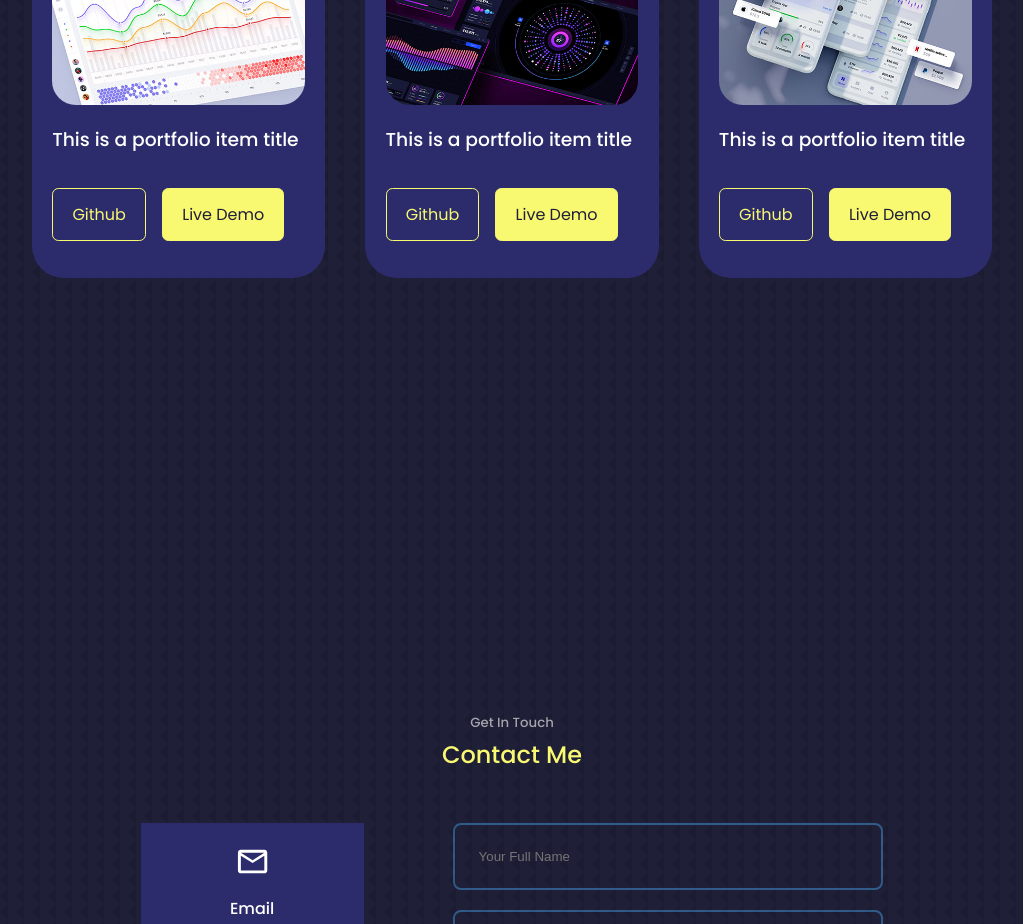
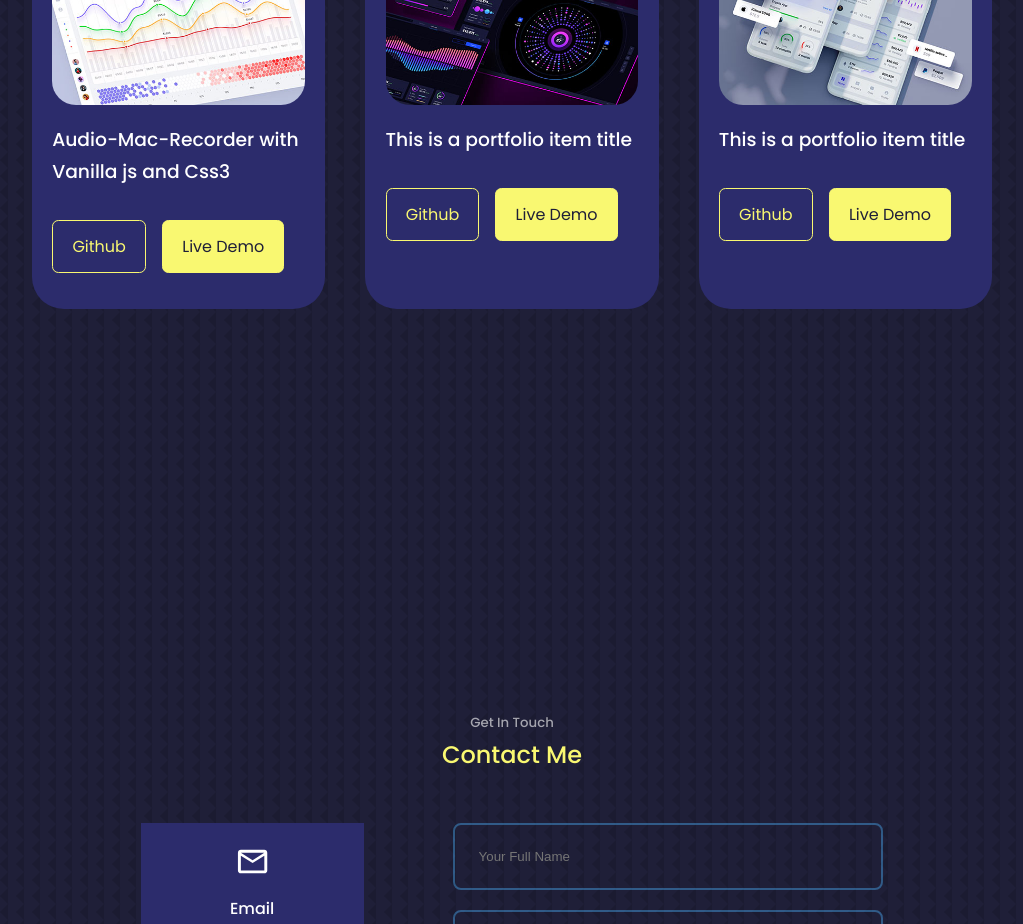
Before and after one commit to MFASHINGABO/Mfashingabo-Prince, a React (Create React App) app: page / in a window 1280 px wide. Shown: the part 3000-3924 px from the top of the page, without its empty margins (128-1151 px from the left). Built offline with nearby package versions, Linux system fonts and the light colour scheme.

Commit message:
Update Portfolio.jsx

```diff
--- a/src/components/portfolio/Portfolio.jsx
+++ b/src/components/portfolio/Portfolio.jsx
@@ -16,7 +16,7 @@ const Portfolio =()=> {
             <div className="portfolio__item-image">
               <img src={IMG1} alt=""/>
             </div>
-           <h3>This is a portfolio item title</h3>
+           <h3>Audio-Mac-Recorder with Vanilla js and Css3</h3>
            <div className="portfolio__item-cta">
            <a href="https://github.com" className='btn' target='_blank'>Github</a>
            <a href="https://dribbble.com/alien_pixels" className='btn btn-primary' target='_blank'> Live Demo</a></div>
```
